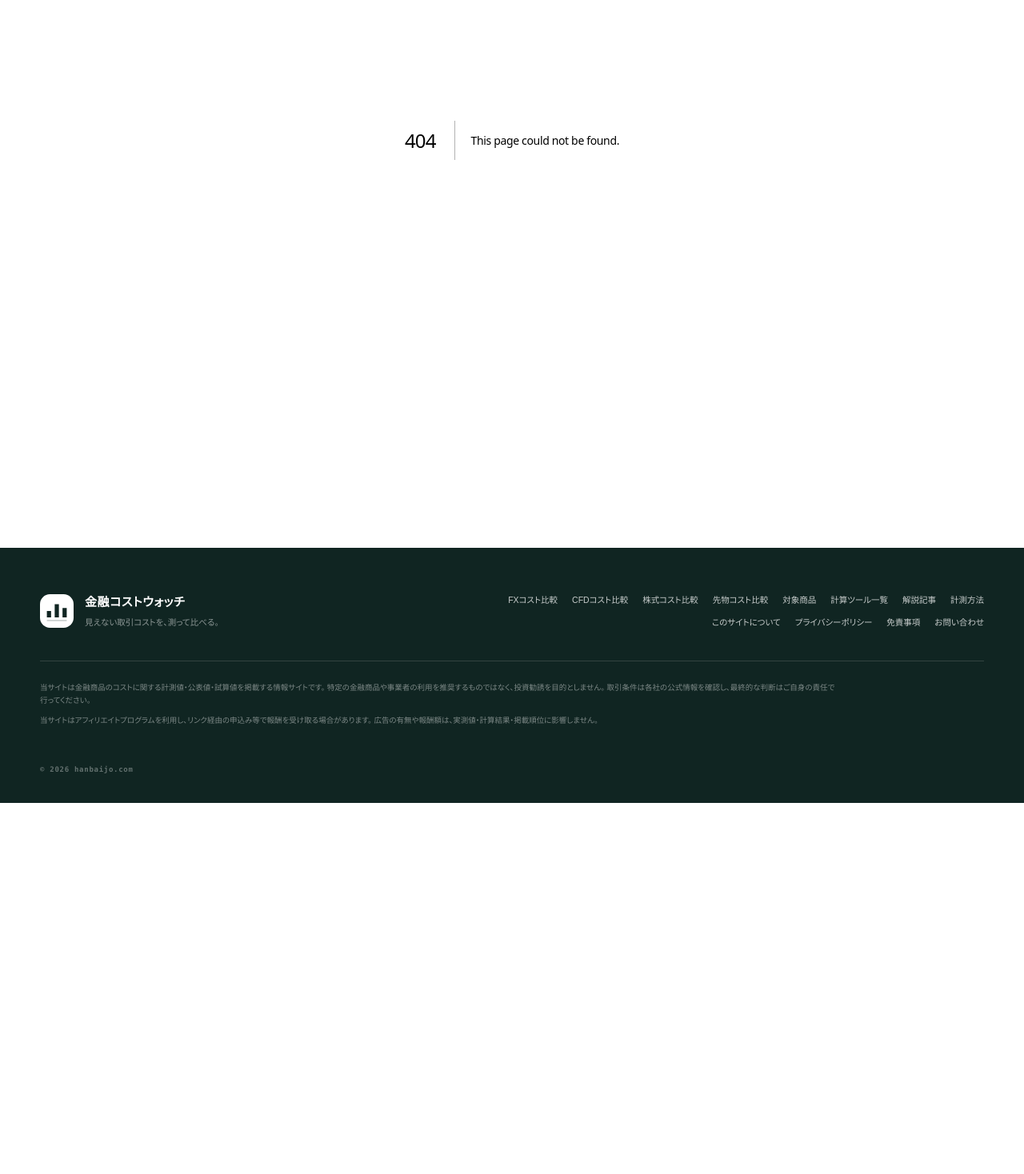
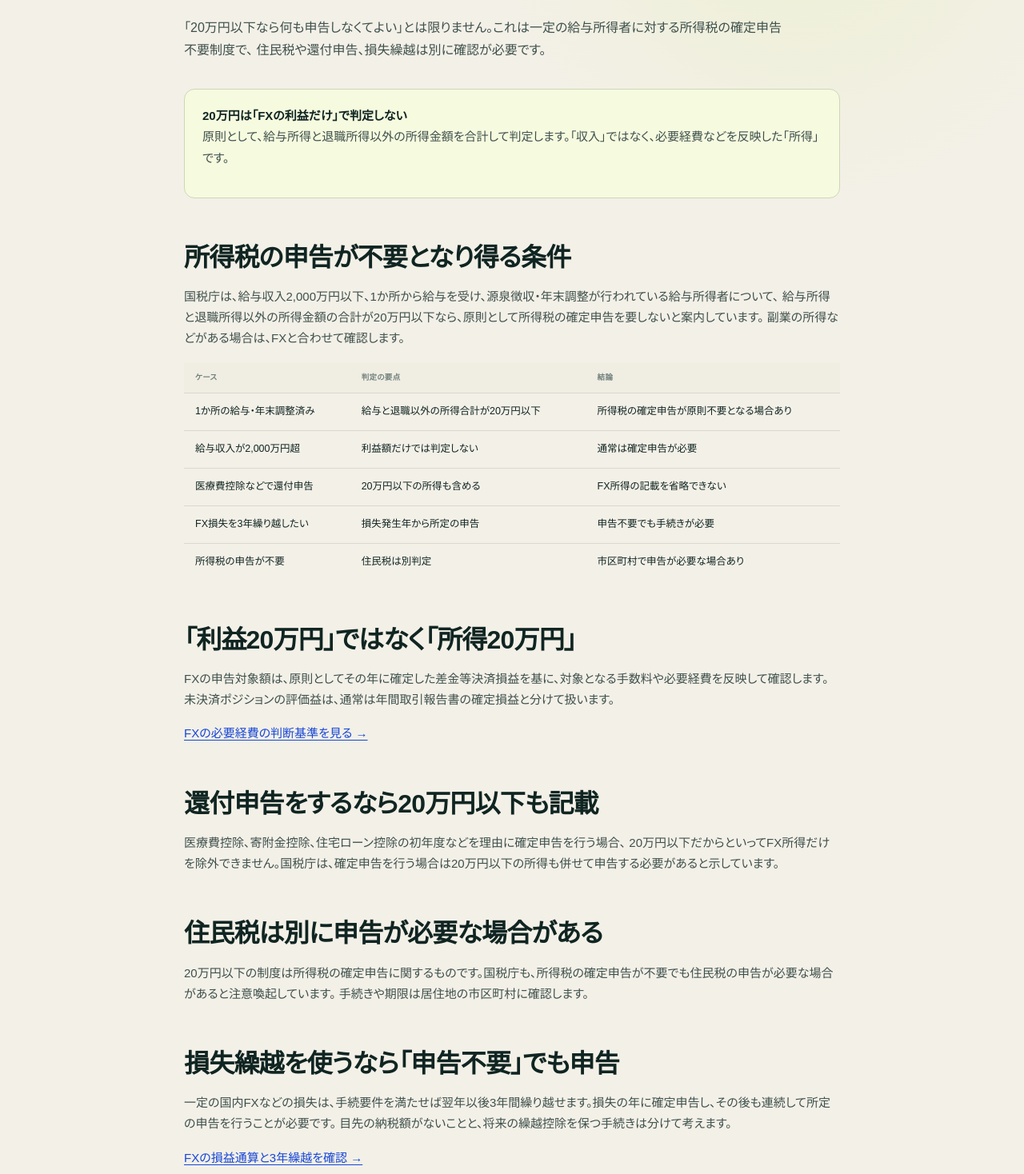
Before and after one commit to mrok18/hanbaijo, a Next.js app: page /articles/fx-profit-under-200k-tax-return in a window 1280 px wide. Before the commit this address had no page. Shown: the part 302-1770 px from the top of the page at 80% size. Before the commit the page ends 1306 px from the top, so only its background shows below. Built offline with nearby package versions, Linux system fonts and the light colour scheme.

Commit message:
Add FX 200k tax filing guide

```diff
--- a/app/articles/fx-annual-transaction-report-tax-return/page.tsx
+++ b/app/articles/fx-annual-transaction-report-tax-return/page.tsx
@@ -101,6 +101,7 @@ export default function Page() {
         <li>提出した確定申告書、計算明細書、繰越損失用付表の控え</li>
       </ul>
       <p><Link href="/articles/fx-tax-deductible-expenses">PC・通信費・VPSなどの必要経費を確認 →</Link></p>
+      <p><Link href="/articles/fx-profit-under-200k-tax-return">FX所得20万円以下の申告条件を確認 →</Link></p>
       <p><Link href="/articles/fx-multiple-accounts-cost-risk">複数口座の資金・損益管理方法を見る →</Link></p>
 
       <section className="article-affiliate" aria-label="提携中のFXサービス">
--- /dev/null
+++ b/app/articles/fx-profit-under-200k-tax-return/page.tsx
@@ -0,0 +1,101 @@
+import type { Metadata } from 'next';
+import Link from 'next/link';
+
+export const metadata: Metadata = {
+  title: 'FX利益20万円以下なら確定申告は不要？住民税・還付申告の注意',
+  description: '会社員のFX所得が20万円以下の場合に所得税の確定申告が不要になる条件と、住民税、還付申告、損失繰越の注意点を整理します。',
+};
+
+const cases = [
+  ['1か所の給与・年末調整済み', '給与と退職以外の所得合計が20万円以下', '所得税の確定申告が原則不要となる場合あり'],
+  ['給与収入が2,000万円超', '利益額だけでは判定しない', '通常は確定申告が必要'],
+  ['医療費控除などで還付申告', '20万円以下の所得も含める', 'FX所得の記載を省略できない'],
+  ['FX損失を3年繰り越したい', '損失発生年から所定の申告', '申告不要でも手続きが必要'],
+  ['所得税の申告が不要', '住民税は別判定', '市区町村で申告が必要な場合あり'],
+] as const;
+
+export default function Page() {
+  const jsonLd = {
+    '@context': 'https://schema.org', '@type': 'Article', headline: metadata.title,
+    description: metadata.description, datePublished: '2026-09-09', dateModified: '2026-09-09',
+    mainEntityOfPage: 'https://hanbaijo.com/articles/fx-profit-under-200k-tax-return',
+    author: { '@type': 'Organization', name: '金融コストウォッチ' },
+    publisher: { '@type': 'Organization', name: '金融コストウォッチ' },
+  };
+
+  return (
+    <article>
+      <script type="application/ld+json" dangerouslySetInnerHTML={{ __html: JSON.stringify(jsonLd) }} />
+      <p className="page-kicker">FX TAX / 200,000 YEN RULE</p>
+      <h1>FX利益20万円以下なら<br />確定申告は不要？</h1>
+      <p className="lede">
+        「20万円以下なら何も申告しなくてよい」とは限りません。これは一定の給与所得者に対する所得税の確定申告不要制度で、
+        住民税や還付申告、損失繰越は別に確認が必要です。
+      </p>
+
+      <div className="callout">
+        <strong>20万円は「FXの利益だけ」で判定しない</strong>
+        <p>原則として、給与所得と退職所得以外の所得金額を合計して判定します。「収入」ではなく、必要経費などを反映した「所得」です。</p>
+      </div>
+
+      <h2>所得税の申告が不要となり得る条件</h2>
+      <p>
+        国税庁は、給与収入2,000万円以下、1か所から給与を受け、源泉徴収・年末調整が行われている給与所得者について、
+        給与所得と退職所得以外の所得金額の合計が20万円以下なら、原則として所得税の確定申告を要しないと案内しています。
+        副業の所得などがある場合は、FXと合わせて確認します。
+      </p>
+
+      <div className="table-scroll">
+        <table className="rates">
+          <thead><tr><th>ケース</th><th>判定の要点</th><th>結論</th></tr></thead>
+          <tbody>{cases.map(([name, point, result]) => <tr key={name}><td>{name}</td><td>{point}</td><td>{result}</td></tr>)}</tbody>
+        </table>
+      </div>
+
+      <h2>「利益20万円」ではなく「所得20万円」</h2>
+      <p>
+        FXの申告対象額は、原則としてその年に確定した差金等決済損益を基に、対象となる手数料や必要経費を反映して確認します。
+        未決済ポジションの評価益は、通常は年間取引報告書の確定損益と分けて扱います。
+      </p>
+      <p><Link href="/articles/fx-tax-deductible-expenses">FXの必要経費の判断基準を見る →</Link></p>
+
+      <h2>還付申告をするなら20万円以下も記載</h2>
+      <p>
+        医療費控除、寄附金控除、住宅ローン控除の初年度などを理由に確定申告を行う場合、
+        20万円以下だからといってFX所得だけを除外できません。国税庁は、確定申告を行う場合は20万円以下の所得も併せて申告する必要があると示しています。
+      </p>
+
+      <h2>住民税は別に申告が必要な場合がある</h2>
+      <p>
+        20万円以下の制度は所得税の確定申告に関するものです。国税庁も、所得税の確定申告が不要でも住民税の申告が必要な場合があると注意喚起しています。
+        手続きや期限は居住地の市区町村に確認します。
+      </p>
+
+      <h2>損失繰越を使うなら「申告不要」でも申告</h2>
+      <p>
+        一定の国内FXなどの損失は、手続要件を満たせば翌年以後3年間繰り越せます。損失の年に確定申告し、その後も連続して所定の申告を行うことが必要です。
+        目先の納税額がないことと、将来の繰越控除を保つ手続きは分けて考えます。
+      </p>
+      <p><Link href="/articles/fx-profit-loss-offset-tax">FXの損益通算と3年繰越を確認 →</Link></p>
+
+      <h2>年末の確認手順</h2>
+      <ol>
+        <li>全FX口座の年間取引報告書を集める</li>
+        <li>対象となるCFD・先物などと損益通算する</li>
+        <li>必要経費と、報告書へ反映済みの費用を分ける</li>
+        <li>副業など給与・退職以外の所得も集計する</li>
+        <li>所得税、住民税、損失繰越の必要手続きを別々に確認する</li>
+      </ol>
+      <p><Link href="/articles/fx-annual-transaction-report-tax-return">年間取引報告書の集計手順を見る →</Link></p>
+
+      <h2>出典と確認日</h2>
+      <ul>
+        <li><a href="https://www.nta.go.jp/taxes/shiraberu/taxanswer/shotoku/1900_qa.htm" rel="noreferrer">国税庁 No.1900「確定申告を要しない場合の意義」</a></li>
+        <li><a href="https://www.nta.go.jp/taxes/shiraberu/taxanswer/shotoku/1522.htm" rel="noreferrer">国税庁 No.1522「先物取引に係る雑所得等の課税の特例」</a></li>
+        <li><a href="https://www.nta.go.jp/taxes/shiraberu/shinkoku/tokushu/shinkoku-nagare/shinkoku-nagare.htm" rel="noreferrer">国税庁「申告が必要かなどを調べる」</a></li>
+      </ul>
+      <p><small>確認日：2026年9月9日。申告要否は給与の状況、他の所得、控除、居住地により異なります。個別の判断は税務署、市区町村または税理士へ確認してください。</small></p>
+      <p><Link href="/articles">解説記事一覧へ戻る →</Link></p>
+    </article>
+  );
+}
--- a/app/articles/posts.ts
+++ b/app/articles/posts.ts
@@ -1,4 +1,5 @@
 export const POSTS = [
+  { slug: 'fx-profit-under-200k-tax-return', category: 'FX・税金', title: 'FX利益20万円以下なら確定申告は不要？住民税・還付申告の注意', desc: '会社員の所得税申告が不要になる条件と、住民税、還付申告、損失繰越を別々に確認する。' },
   { slug: 'fx-tax-deductible-expenses', category: 'FX・税金', title: 'FXの必要経費にできるものは？PC・通信費・VPS・書籍を整理', desc: 'PC、通信費、VPS、書籍、セミナー、情報サービスと、家事按分、減価償却、領収書の保存を整理する。' },
   { slug: 'fx-annual-transaction-report-tax-return', category: 'FX・税金', title: 'FXの年間取引報告書はどこを見る？複数口座の確定申告準備', desc: '決済損益、スワップ、手数料、集計期間の確認と、複数口座の集計、確定申告書等作成コーナーへの入力準備を整理する。' },
   { slug: 'crypto-tax-reform-start-date', category: '暗号資産・税制', title: '暗号資産の分離課税はいつから？税制改正の対象・20％・損失繰越', desc: '改正金商法の施行日から決まる開始時期、特定暗号資産、20％分離課税、3年繰越、デリバティブの扱いを整理する。' },
--- a/app/fx/page.tsx
+++ b/app/fx/page.tsx
@@ -123,6 +123,7 @@ export default function FxPage() {
           </div>
         </div>
         <div className="provider-directory comparison-guide-directory">
+          <Link href="/articles/fx-profit-under-200k-tax-return"><span>200,000 YEN RULE</span><h3>20万円以下の申告要否</h3><p>所得税・住民税・還付申告を分ける</p><b>申告条件を見る →</b></Link>
           <Link href="/articles/fx-tax-deductible-expenses"><span>FX EXPENSES</span><h3>必要経費の判断基準を確認</h3><p>PC・通信費・VPS・書籍・家事按分</p><b>経費ガイドを見る →</b></Link>
           <Link href="/articles/fx-annual-transaction-report-tax-return"><span>ANNUAL REPORT</span><h3>年間取引報告書を集計</h3><p>決済損益・スワップ・手数料・複数口座</p><b>確定申告準備を見る →</b></Link>
           <Link href="/articles/fx-profit-loss-offset-tax"><span>FX TAX GUIDE</span><h3>損益通算と3年繰越を確認</h3><p>CFD・先物・株・暗号資産との区分</p><b>税務の整理を見る →</b></Link>
```
